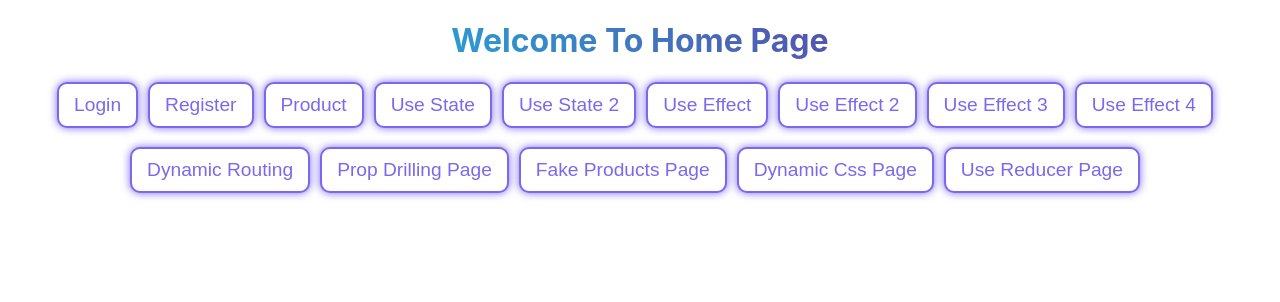
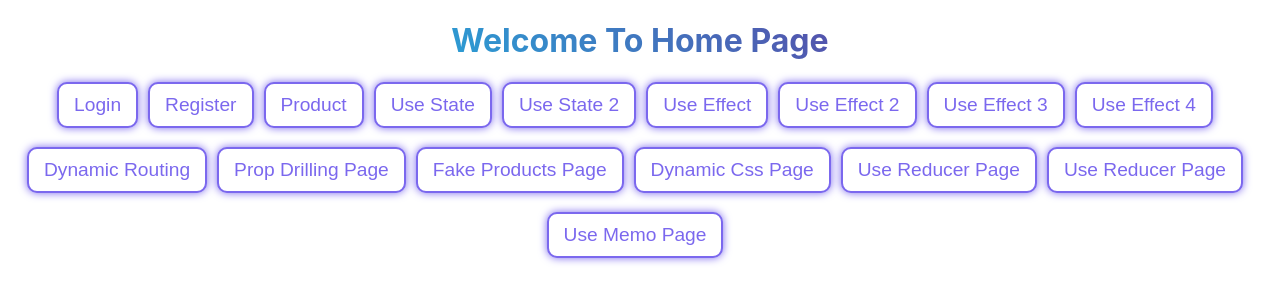
Before and after one commit to DakhaniUsman/awdiz-react, a React (Create React App) app: page / in a window 1280 px wide. Shown: the top 302 px of the page. Built offline with nearby package versions, Linux system fonts and the light colour scheme.

Commit message:
react day 11

```diff
--- a/src/App.jsx
+++ b/src/App.jsx
@@ -18,6 +18,7 @@ import FakeProducts from "./components/Day-08/FakeProducts";
 import SingleFakeProduct from "./components/Day-08/SingleFakeProduct";
 import DynamicCss from "./components/Day-09/DynamicCss";
 import UseReducer from "./components/Day-09/UseReducer";
+import UseMemo from "./components/Day-11/UseMemo";
 
 function App() {
   const [students, setStudents] = useState(["Rohit", "Rahul", "Virat"]);
@@ -111,6 +112,7 @@ function App() {
         />
         <Route path="/dynamic-css" element={<DynamicCss />} />
         <Route path="/use-reducer" element={<UseReducer />} />
+        <Route path="/use-memo" element={<UseMemo />} />
       </Routes>
     </div>
   );
--- /dev/null
+++ b/src/components/Day-11/UseMemo.jsx
@@ -0,0 +1,9 @@
+function UseMemo() {
+    return (
+        <div>
+            <h1>Use Memo Page</h1>
+        </div>
+    )
+}
+
+export default UseMemo;
--- a/src/components/Home.jsx
+++ b/src/components/Home.jsx
@@ -52,6 +52,10 @@ function Home() {
     router("/use-reducer")
   }
 
+  function UseMemoPage (){
+    router("/use-memo")
+  }
+
   return (
     <div>
       <h1>Welcome To Home Page</h1>
@@ -71,6 +75,8 @@ function Home() {
       <button onClick={FakeProductsPage}>Fake Products Page</button>
       <button onClick={DynamicCssPage}>Dynamic Css Page</button>
       <button onClick={UseReducerPage}>Use Reducer Page</button>
+      <button onClick={UseReducerPage}>Use Reducer Page</button>
+      <button onClick={UseMemoPage}>Use Memo Page</button>
     </div>
   );
 }
```
